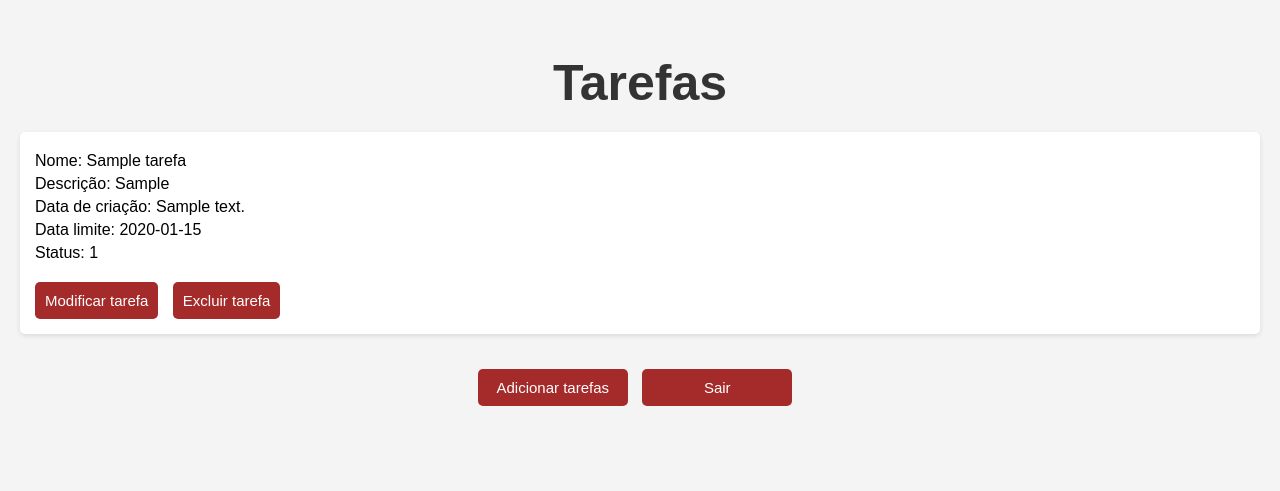
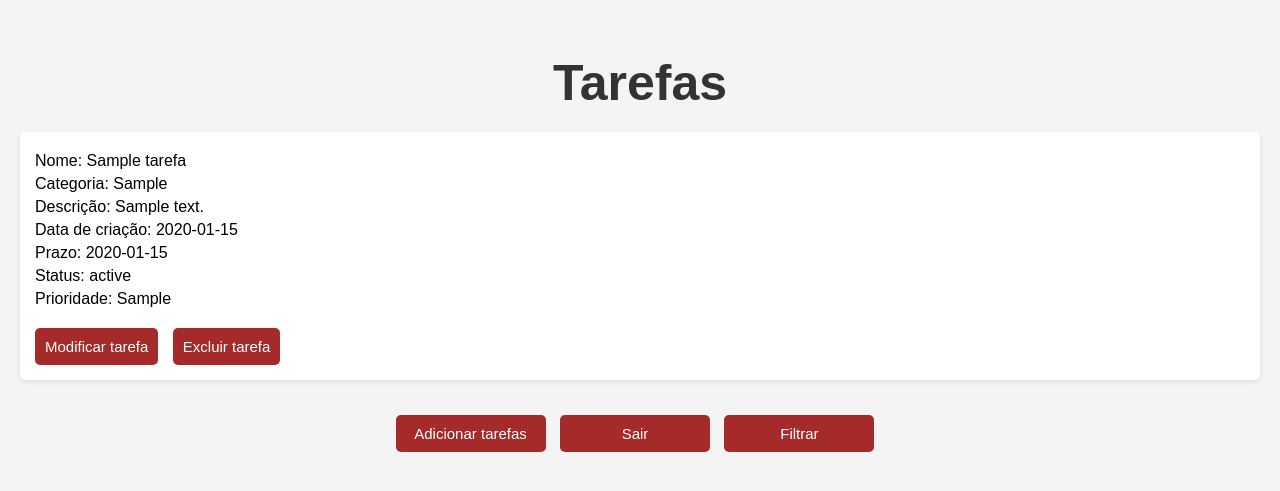
Before and after one commit to Andremdrs77/Projeto-DB, a Flask app: page /dash in a window 1280 px wide. Shown: the top 491 px of the page. Run offline with Flask 3, Linux system fonts and the light colour scheme; a user stored in the database is signed in; tables that the repository leaves empty hold one stand-in row (values such as "Sample post").

Commit message:
Fix buttons and license

```diff
--- a/models.py
+++ b/models.py
@@ -97,6 +97,12 @@ class Tarefa:
         conn.commit()
         conn.close()
 
+    @classmethod #Opção 1
+    def get_tarefa_by_nome(cls, nome):
+        conn = obter_conexao()
+        cursor = conn.cursor()
+        cursor.execute(f'SELECT * FROM tb_tarefas WHERE tar_nome like "%{nome}%"')
+
     @classmethod
     def delete_tarefa(cls, id):
         conn = obter_conexao()
--- a/templates/dash.html
+++ b/templates/dash.html
@@ -65,19 +65,22 @@
     {% for tarefa in tarefas %}
         <li>
             <p>Nome: {{ tarefa[1] }}</p>
-            <p>Descrição: {{ tarefa[2] }}</p>
-            <p>Data de criação: {{ tarefa[3] }}</p>
-            <p>Data limite: {{ tarefa[4] }}</p>
-            <p>Status: {{ tarefa[6] }}</p>
-            <button><a href="{{ url_for('update', id=tarefa[0]) }}">Modificar tarefa</a></button>
-            <button><a href="{{ url_for('delete', id=tarefa[0]) }}">Excluir tarefa</a></button>
+            <p>Categoria: {{ tarefa[2] }}</p>
+            <p>Descrição: {{ tarefa[3] }}</p>
+            <p>Data de criação: {{ tarefa[4] }}</p>
+            <p>Prazo: {{ tarefa[5] }}</p>
+            <p>Status: {{ tarefa[7] }}</p>
+            <p>Prioridade: {{ tarefa[8] }}</p>
+            <a href="{{ url_for('update', id=tarefa[0]) }}"><button>Modificar tarefa</button></a>
+            <a href="{{ url_for('delete', id=tarefa[0]) }}"><button>Excluir tarefa</button></a>
         </li>
     {% endfor %}
     </ul>
 
     <div class="action-buttons">
-        <button><a href="{{ url_for('add') }}">Adicionar tarefas</a></button>
-        <button><a href="{{ url_for('logout') }}">Sair</a></button>
+        <a href="{{ url_for('add') }}"><button>Adicionar tarefas</button></a>
+        <a href="{{ url_for('logout') }}"><button>Sair</button></a>
+        <a href="{{ url_for('register') }}"><button>Filtrar</button></a>
     </div>
 </body>
 </html>
--- a/templates/index.html
+++ b/templates/index.html
@@ -83,9 +83,9 @@
     <div class="info-container">
         <h1>Bem-vindo</h1>
         <h2>Sistema de Tarefas</h2>
-        <button><a href="/register">Registro</a></button>
-        <button><a href="/login">Log-in</a></button>
-        <button><a href="/dash">Dashboard</a></button>
+        <a href="/register"><button>Registro</button></a>
+        <a href="/login"><button>Log-in</button></a>
+        <a href="/dash"><button>Dashboard</button></a>
     </div>
 
 </body>
```
Also changed, not shown: app.py (line endings or trailing spaces), 1 other file.
